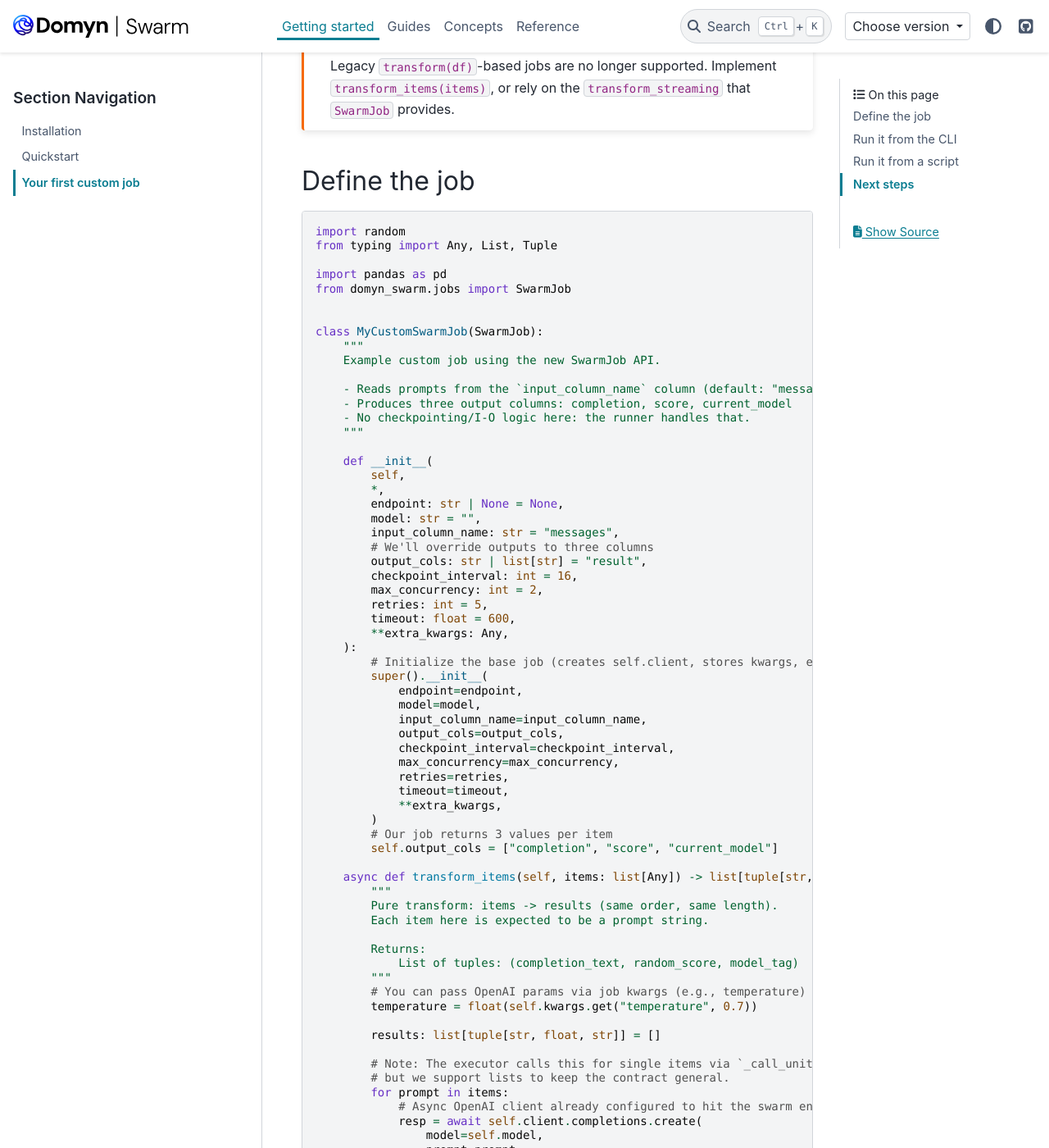
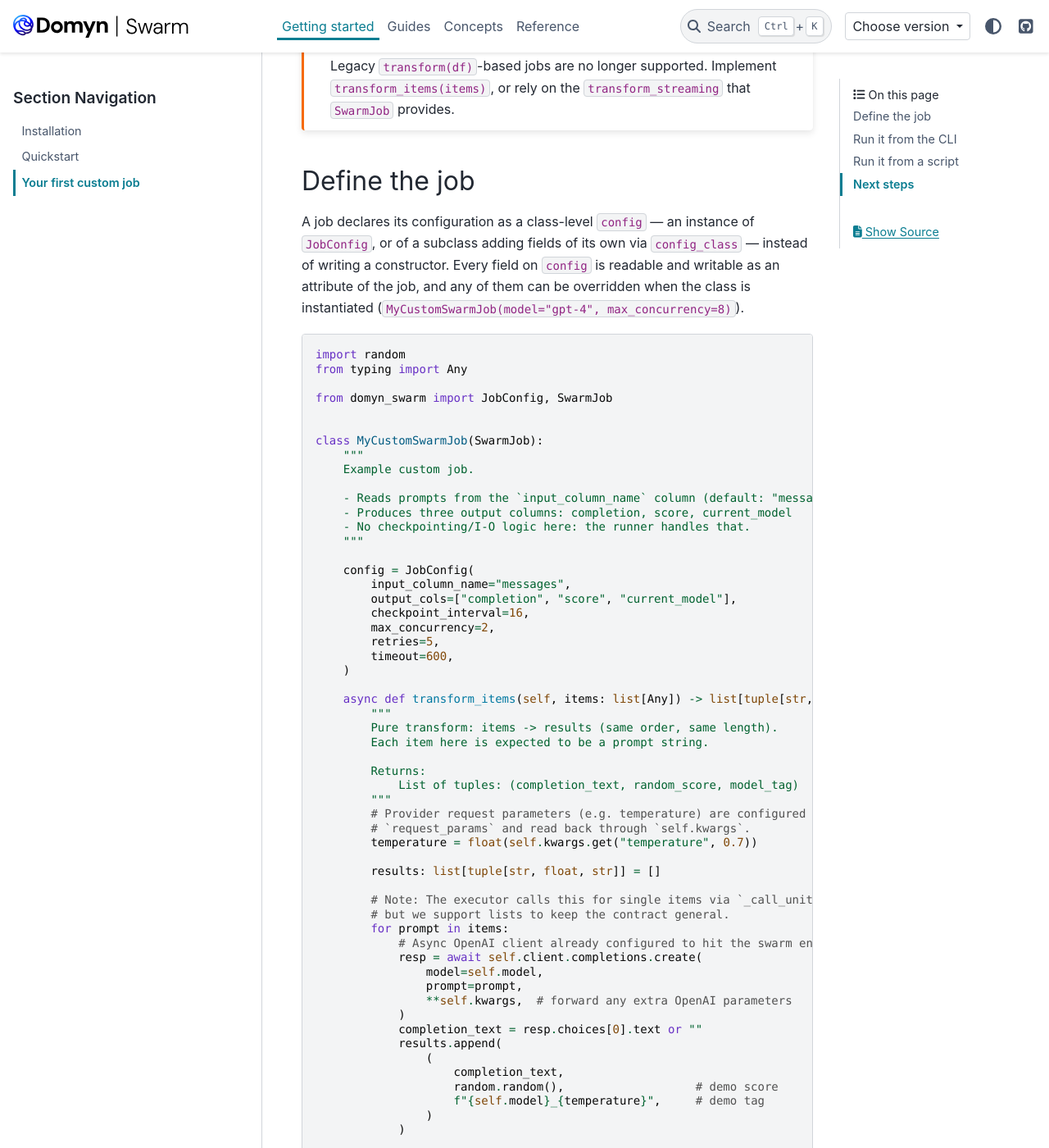
Before and after one commit to igeniusai/domyn-swarm, a Sphinx documentation site: the page built from docs/getting-started/first-custom-job.md, in a window 1280 px wide and 1400 px high, scrolled down 363 px. Shown: the whole window at 82% size. Built offline with Sphinx 7.4.7 and the PyData theme 0.15.4, drawn with Linux system fonts in a browser that asks for light colours; some of the changed text lies outside the part shown.

Commit message:
docs: declare custom-job configuration with a class-level config
The tutorial and the shipped example both taught writing a constructor that
forwards eight parameters to super().__init__(). Neither needs one: they now
declare a class-level `config`, and point at config_class for a job that needs
fields JobConfig does not have.

The --job-kwargs examples move from the bare-parameter form, which now emits a
DeprecationWarning, to request_params. The lifecycle guide described
self.kwargs as "whatever came through --job-kwargs"; it is the configured
request_params specifically.

````diff
--- a/docs/getting-started/first-custom-job.md
+++ b/docs/getting-started/first-custom-job.md
@@ -16,51 +16,36 @@ provides.
 
 ## Define the job
 
+A job declares its configuration as a class-level `config` — an instance of
+`JobConfig`, or of a subclass adding fields of its own via `config_class` —
+instead of writing a constructor. Every field on `config` is readable and
+writable as an attribute of the job, and any of them can be overridden when
+the class is instantiated (`MyCustomSwarmJob(model="gpt-4", max_concurrency=8)`).
+
 ```python
 import random
-from typing import Any, List, Tuple
+from typing import Any
 
-import pandas as pd
-from domyn_swarm.jobs import SwarmJob
+from domyn_swarm import JobConfig, SwarmJob
 
 
 class MyCustomSwarmJob(SwarmJob):
     """
-    Example custom job using the new SwarmJob API.
+    Example custom job.
 
     - Reads prompts from the `input_column_name` column (default: "messages")
     - Produces three output columns: completion, score, current_model
     - No checkpointing/I-O logic here: the runner handles that.
     """
 
-    def __init__(
-        self,
-        *,
-        endpoint: str | None = None,
-        model: str = "",
-        input_column_name: str = "messages",
-        # We'll override outputs to three columns
-        output_cols: str | list[str] = "result",
-        checkpoint_interval: int = 16,
-        max_concurrency: int = 2,
-        retries: int = 5,
-        timeout: float = 600,
-        **extra_kwargs: Any,
-    ):
-        # Initialize the base job (creates self.client, stores kwargs, etc.)
-        super().__init__(
-            endpoint=endpoint,
-            model=model,
-            input_column_name=input_column_name,
-            output_cols=output_cols,
-            checkpoint_interval=checkpoint_interval,
-            max_concurrency=max_concurrency,
-            retries=retries,
-            timeout=timeout,
-            **extra_kwargs,
-        )
-        # Our job returns 3 values per item
-        self.output_cols = ["completion", "score", "current_model"]
+    config = JobConfig(
+        input_column_name="messages",
+        output_cols=["completion", "score", "current_model"],
+        checkpoint_interval=16,
+        max_concurrency=2,
+        retries=5,
+        timeout=600,
+    )
 
     async def transform_items(self, items: list[Any]) -> list[tuple[str, float, str]]:
         """
@@ -70,7 +55,8 @@ class MyCustomSwarmJob(SwarmJob):
         Returns:
             List of tuples: (completion_text, random_score, model_tag)
         """
-        # You can pass OpenAI params via job kwargs (e.g., temperature)
+        # Provider request parameters (e.g. temperature) are configured via
+        # `request_params` and read back through `self.kwargs`.
         temperature = float(self.kwargs.get("temperature", 0.7))
 
         results: list[tuple[str, float, str]] = []
@@ -98,12 +84,18 @@ class MyCustomSwarmJob(SwarmJob):
 
 The important parts:
 
+- `config` declares the job's configuration. Every field on it — including
+  `output_cols` — is readable and writable as an attribute of the job, and
+  overridable at construction time. A job that needs fields of its own pairs a
+  `JobConfig` subclass with a matching `config_class`; see the
+  [SwarmJob API reference](../reference/api/jobs.md).
 - `output_cols` declares the columns the job writes. Set it to a list when a job
   returns several values per row, as above.
 - `transform_items` receives a list of items and must return results in the same
   order and of the same length.
 - `self.client` is an `AsyncOpenAI` already pointed at the swarm endpoint, and
-  `self.kwargs` carries whatever was passed through `--job-kwargs`.
+  `self.kwargs` carries the configured `request_params` — the provider
+  parameters forwarded on every request.
 - No checkpointing or I/O logic belongs here. The runner handles it.
 
 ## Run it from the CLI
@@ -115,7 +107,7 @@ PYTHONPATH=. domyn-swarm job submit examples.scripts.custom_job:MyCustomJob \
    --config examples/configs/deepseek_r1_distill.yaml \
    --input examples/data/completion.parquet \
    --output results/output.parquet \
-   --job-kwargs '{"temperature": 0.2}'
+   --job-kwargs '{"request_params": {"temperature": 0.2}}'
 ```
 
 `PYTHONPATH=.` is what makes a job class in the working directory importable by
@@ -134,7 +126,12 @@ from mypkg.jobs import MyCustomSwarmJob
 cfg = DomynLLMSwarmConfig.read("config.yaml")
 
 with DomynLLMSwarm(cfg=cfg) as swarm:
-    job = MyCustomSwarmJob(endpoint=swarm.endpoint, model=swarm.model, max_concurrency=16, temperature=0.2)
+    job = MyCustomSwarmJob(
+        endpoint=swarm.endpoint,
+        model=swarm.model,
+        max_concurrency=16,
+        request_params={"temperature": 0.2},
+    )
     swarm.submit_job(job, input_path=Path("prompts.parquet"), output_path=Path("answers.parquet"))
 ```
 
````
Also changed, not shown: docs/concepts/swarmjob-lifecycle.md (+11 -3 lines), docs/getting-started/quickstart.md (+1 -1 lines), docs/guides/submitting-jobs.md (+5 -4 lines), 2 other files.
